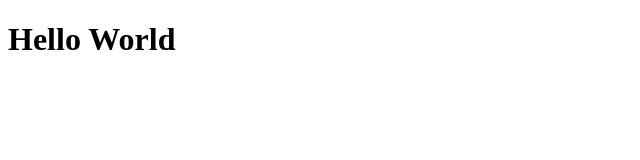
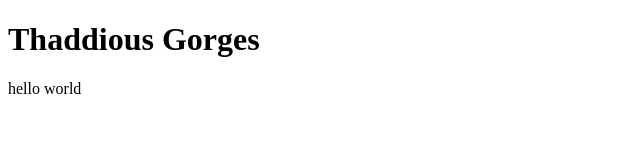
Before and after one commit to ThaddG/thaddg.github.io, a plain HTML site: page index.html in a window 1280 px wide. Shown: the whole page, without its empty margins (0-640 px from the left). Drawn offline with Linux system fonts and the light colour scheme.

Commit message:
add meta, title

```diff
--- a/index.html
+++ b/index.html
@@ -1,8 +1,12 @@
 <!DOCTYPE html>
 <head>
+    <title>Thaddious Gorges</title>
+    <meta charset="UTF-8">
 </head>
 
 <body>
-    <h1>Hello World</h1>
+    <h1>Thaddious Gorges</h1>
+
+    <p>hello world</p>
 </body>
 </html>
```
